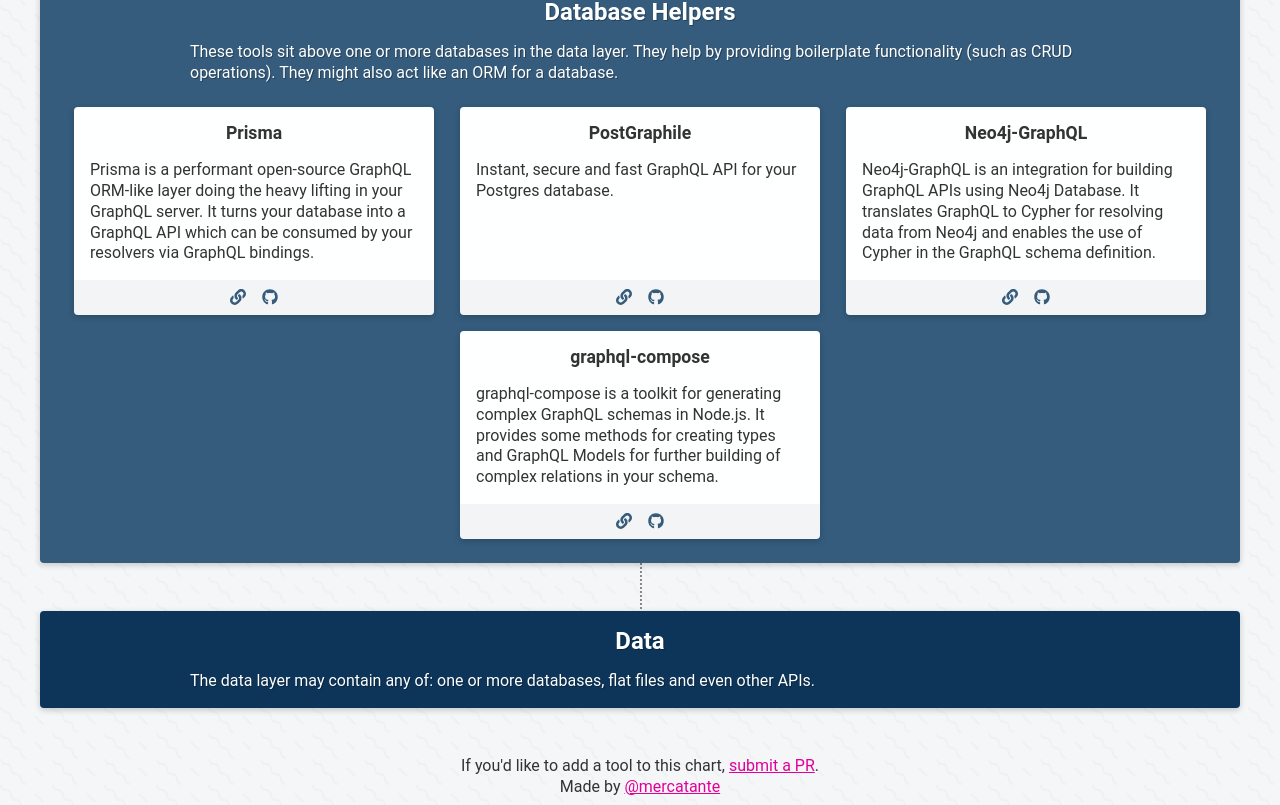
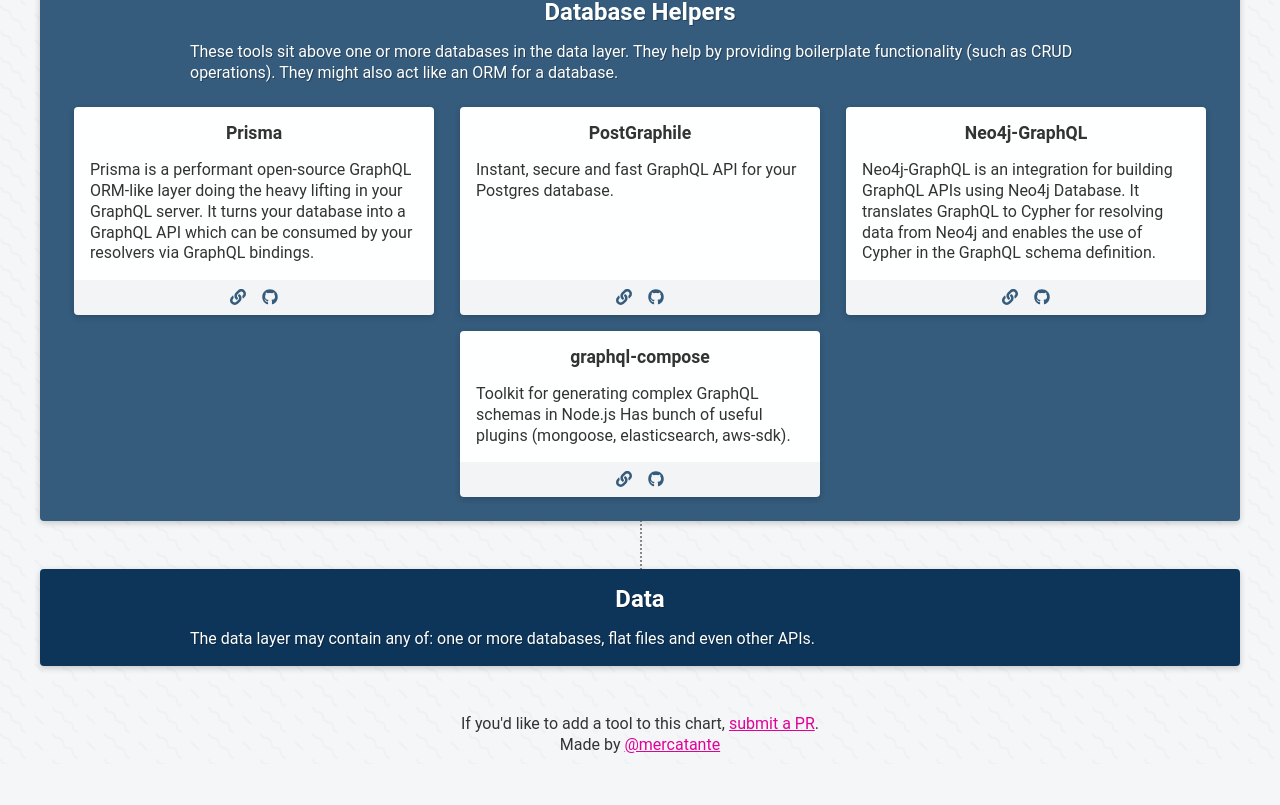
Before and after one commit to steven-mercatante/graphql-stack, a React (Create React App) app: page / in a window 1280 px wide. Shown: the part 2777-3582 px from the top of the page. After the commit the page ends 3541 px from the top, so only its background shows below. Built offline with nearby package versions, Linux system fonts and the light colour scheme.

Commit message:
Change description

```diff
--- a/src/toolsData.js
+++ b/src/toolsData.js
@@ -331,7 +331,7 @@ export default {
       {
         name: "graphql-compose",
         description:
-        "graphql-compose is a toolkit for generating complex GraphQL schemas in Node.js.  It provides some methods for creating types and GraphQL Models for further building of complex relations in your schema.",
+        "Toolkit for generating complex GraphQL schemas in Node.js Has bunch of useful plugins (mongoose, elasticsearch, aws-sdk).",
         url: "https://graphql-compose.github.io",
         github: "https://github.com/graphql-compose/graphql-compose",
         language: JavaScript
```
